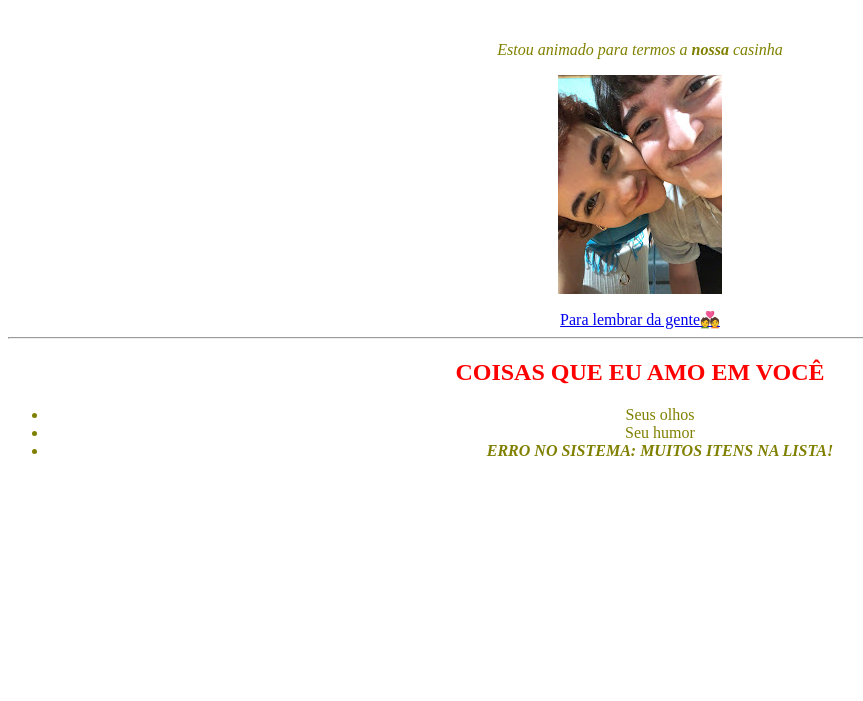
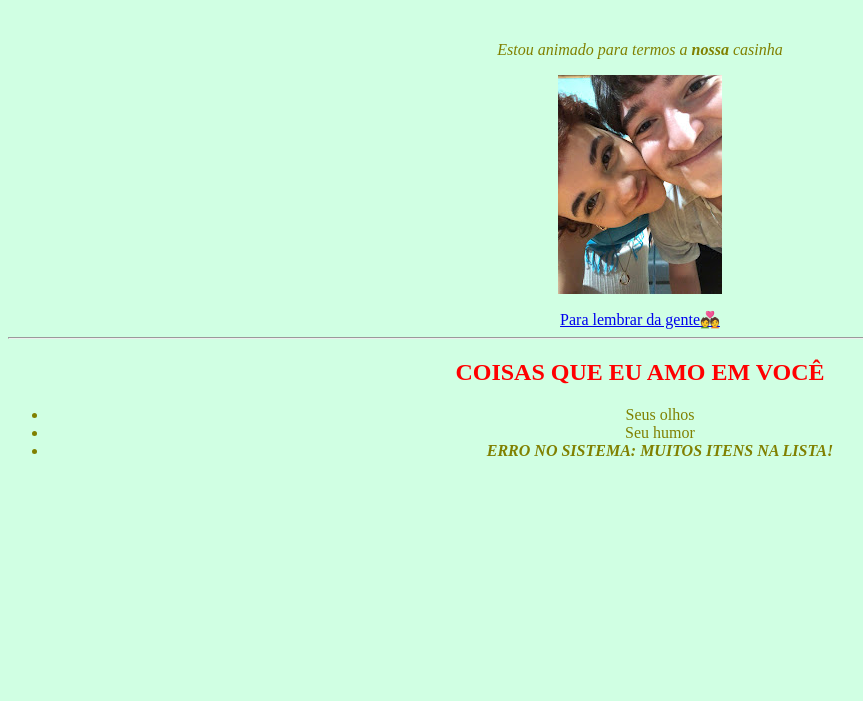
Before and after one commit to batata719/htmltests, a plain HTML site: page index.html in a window 1280 px wide. Shown: the part 99-800 px from the top of the page, without its empty margins (0-863 px from the left). Drawn offline with Linux system fonts and the light colour scheme.

Commit message:
Update index.html

```diff
--- a/index.html
+++ b/index.html
@@ -2,7 +2,7 @@
 <head>
     <title>Para Lully</title>
 </head>
-<body style="color:#808000; text-align: center; background-color: light-green">
+<body style="color:#808000; text-align: center; background-color: D0FFE3">
     <h1 style="color: green";>Eu te amo muito meu amor</h1>
             <p><em>Estou animado para termos a <strong>nossa</strong> casinha</em></p>
                 <img src='foto-com-a-lully.jpg'>
```
